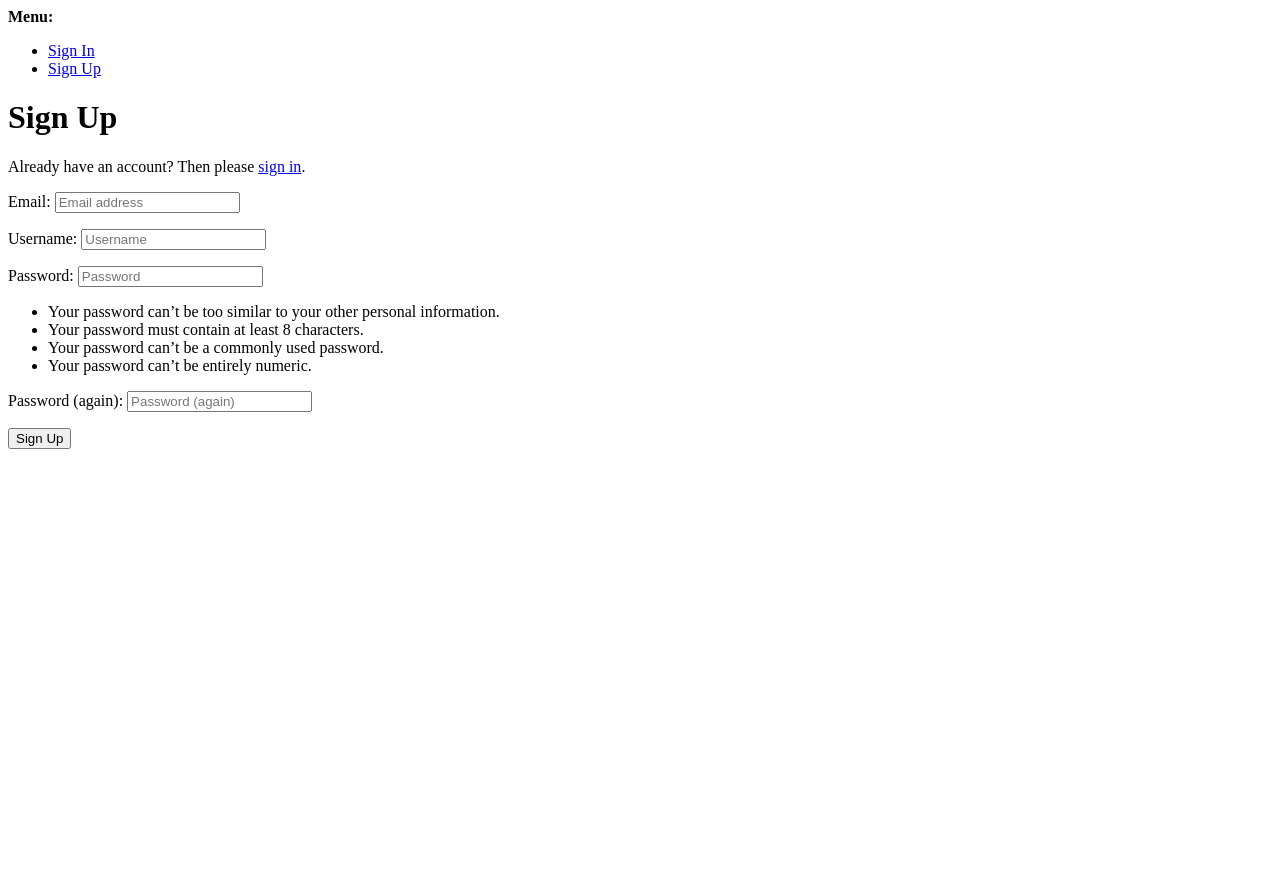
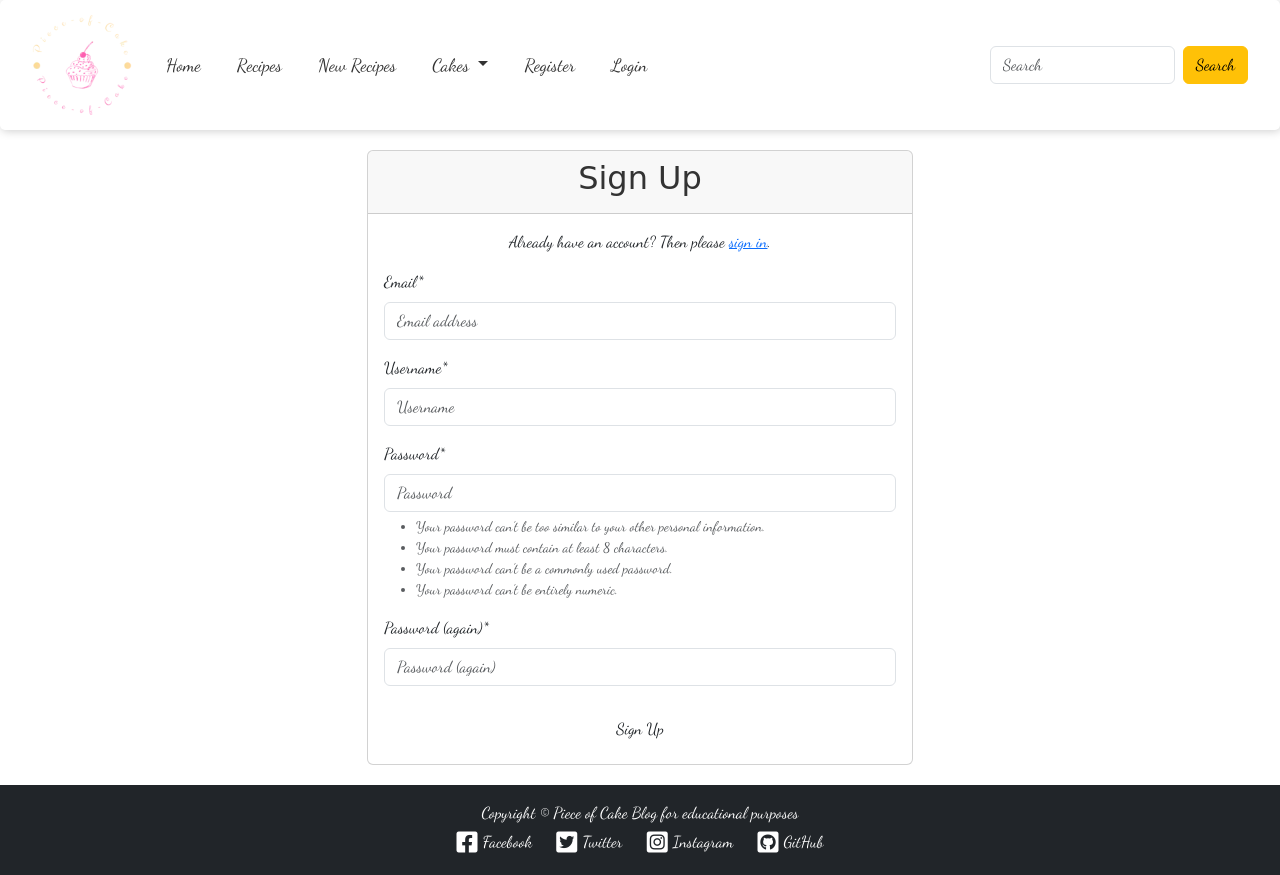
Before and after one commit to Cristina-Becheru/piece-of-cake-blog, a Django app: page /accounts/signup/ in a window 1280 px wide. Before the commit the page ends 449 px from the top, so only its background shows below. Run offline with Django 5.2, Linux system fonts and the light colour scheme; some libraries are stand-ins or nearby versions; some web fonts are replaced.

Commit message:
Styled and implemented authentication pages (login, signup, sign-out) with custom designs

```diff
--- a/requirements.txt
+++ b/requirements.txt
@@ -1,4 +1,6 @@
 asgiref==3.8.1
+crispy-bootstrap5==2024.2
 Django==5.0.7
 django-allauth==64.0.0
+django-crispy-forms==2.3
 sqlparse==0.5.1
--- a/static/css/base.css
+++ b/static/css/base.css
@@ -77,6 +77,20 @@
     max-width: 100px; /* Set maximum width for the logo */
     height: auto;
 }
+
+.active {
+    border-bottom: 2px solid var(--blue);
+    font-weight: 500;
+}
+
+/* Form */
+
+.form {
+    width: 100%;
+    margin: 3% auto;
+    box-shadow: var(--smal-box-shadow);
+    border-radius: 5px;
+}
 /* Footer */
 .social-widget {
     text-align: center; /* Center align text and icons */
--- a/templates/allauth/account/logout.html
+++ b/templates/allauth/account/logout.html
@@ -15,7 +15,7 @@
     {% if redirect_field_value %}
     <input type="hidden" name="{{ redirect_field_name }}" value="{{ redirect_field_value }}"/>
     {% endif %}
-    <button type="submit" class="btn btn-primary w-25">{% trans 'Sign Out' %}</button>
+    <button type="submit" class="btn btn-pink w-25">{% trans 'Sign Out' %}</button>
   </form>
 </div>
 
--- a/templates/allauth/account/signup.html
+++ b/templates/allauth/account/signup.html
@@ -5,18 +5,29 @@
 {% block title %}{% trans "Signup" %}{% endblock %}
 
 {% block content %}
-<div class="container text-center">
-  <h1>{% trans "Sign Up" %}</h1>
+<div class="container">
+  <div class="row justify-content-center">
+    <div class="col-md-6">
+      <div class="card border-pink">
+        <div class="card-header bg-pink text-white text-center">
+          <h2>{% trans "Sign Up" %}</h2>
+        </div>
+        <div class="card-body">
+          <p class="text-center">{% blocktrans %}Already have an account? Then please <a href="{{ login_url }}">sign in</a>.{% endblocktrans %}</p>
 
-  <p>{% blocktrans %}Already have an account? Then please <a href="{{ login_url }}">sign in</a>.{% endblocktrans %}</p>
-
-  <form class="form p-2" id="signup_form" method="post" action="{% url 'account_signup' %}">
+          <form method="post" action="{% url 'account_signup' %}">
             {% csrf_token %}
             {{ form|crispy }}
             {% if redirect_field_value %}
               <input type="hidden" name="{{ redirect_field_name }}" value="{{ redirect_field_value }}" />
             {% endif %}
-    <button type="submit" class="btn btn-primary w-25">Sign Up</button>
+            <div class="form-group text-center mt-4">
+              <button type="submit" class="btn btn-pink w-50">{% trans "Sign Up" %}</button>
+            </div>
           </form>
         </div>
+      </div>
+    </div>
+  </div>
+</div>
 {% endblock %}
--- a/templates/contains/header.html
+++ b/templates/contains/header.html
@@ -1,5 +1,5 @@
 {% load static %}
-
+{% with request.resolver_match.url_name as url_name %}
 <nav class="navbar navbar-expand-lg bg-pink">
     <div class="container-fluid">
         <a class="navbar-brand" href="#">
@@ -13,7 +13,7 @@
         <div class="collapse navbar-collapse" id="navbarSupportedContent">
             <ul class="navbar-nav me-auto mb-2 mb-lg-0">
                 <li class="nav-item">
-                    <a class="nav-link active" aria-current="page" href="{% url 'home' %}">Home</a>
+                    <a class="nav-link {% if url_name == 'home' %}active{% endif %}" aria-current="page" href="{% url 'home' %}">Home</a>
                 </li>
                 <li class="nav-item">
                     <a class="nav-link" href="#">Recipes</a>
@@ -32,6 +32,18 @@
                         <li><a class="dropdown-item" href="#">Something else here</a></li>
                     </ul>
                 </li>
+                {% if request.user.is_authenticated %}
+                <li class="nav-item">
+                    <a class="nav-link {% if url_name == 'accounts_logout' %}active{% endif %}" href="/accounts/logout/">Logout</a>
+                  </li>
+                  {% else %}
+                  <li class="nav-item">
+                    <a class="nav-link {% if url_name == 'accounts_signup' %}active{% endif %}" href="/accounts/signup/">Register</a>
+                  </li>
+                  <li class="nav-item">
+                    <a class="nav-link {% if url_name == 'accounts_login' %}active{% endif %}" href="/accounts/login/">Login</a>
+                  </li>
+                  {% endif %}
             </ul>
 
             <form class="d-flex search-bar" role="search">
@@ -41,3 +53,4 @@
         </div>
     </div>
 </nav>
+{% endwith %}
```
Also changed, not shown: piece_of_cake/settings.py (+18 -2 lines), templates/allauth/account/login.html (+18 -10 lines), templates/allauth/account/base.html (line endings or trailing spaces). Lines whose indentation alone changed are shown as unchanged.
